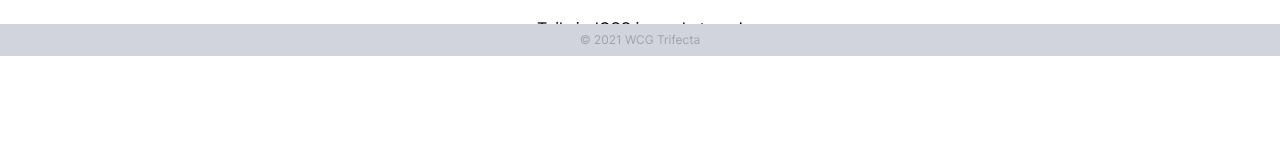
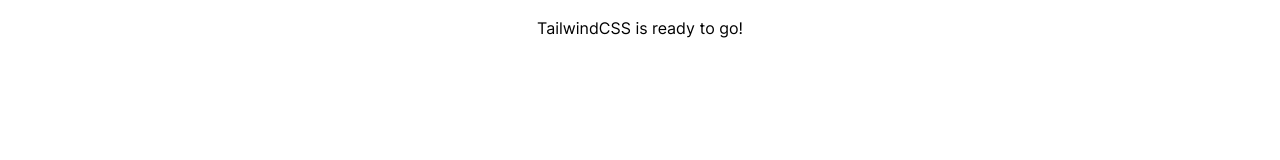
Before and after one commit to rareyman/tailwindcss-starter, a website: page public/index.html in a window 1280 px wide. Drawn offline with nearby package versions, Linux system fonts and the light colour scheme.

Commit message:
removed footer

```diff
--- a/public/index.html
+++ b/public/index.html
@@ -30,12 +30,6 @@
 				TailwindCSS is ready to go!
 			</p>
 		</div>
-		<!-- footer -->
-		<footer
-			class="absolute w-full p-2 text-xs text-center text-gray-400 transform -translate-y-8 bg-gray-300 "
-		>
-			<p>© 2021 WCG Trifecta</p>
-		</footer>
 		<script src="/scripts/index.js"></script>
 	</body>
 </html>
```
